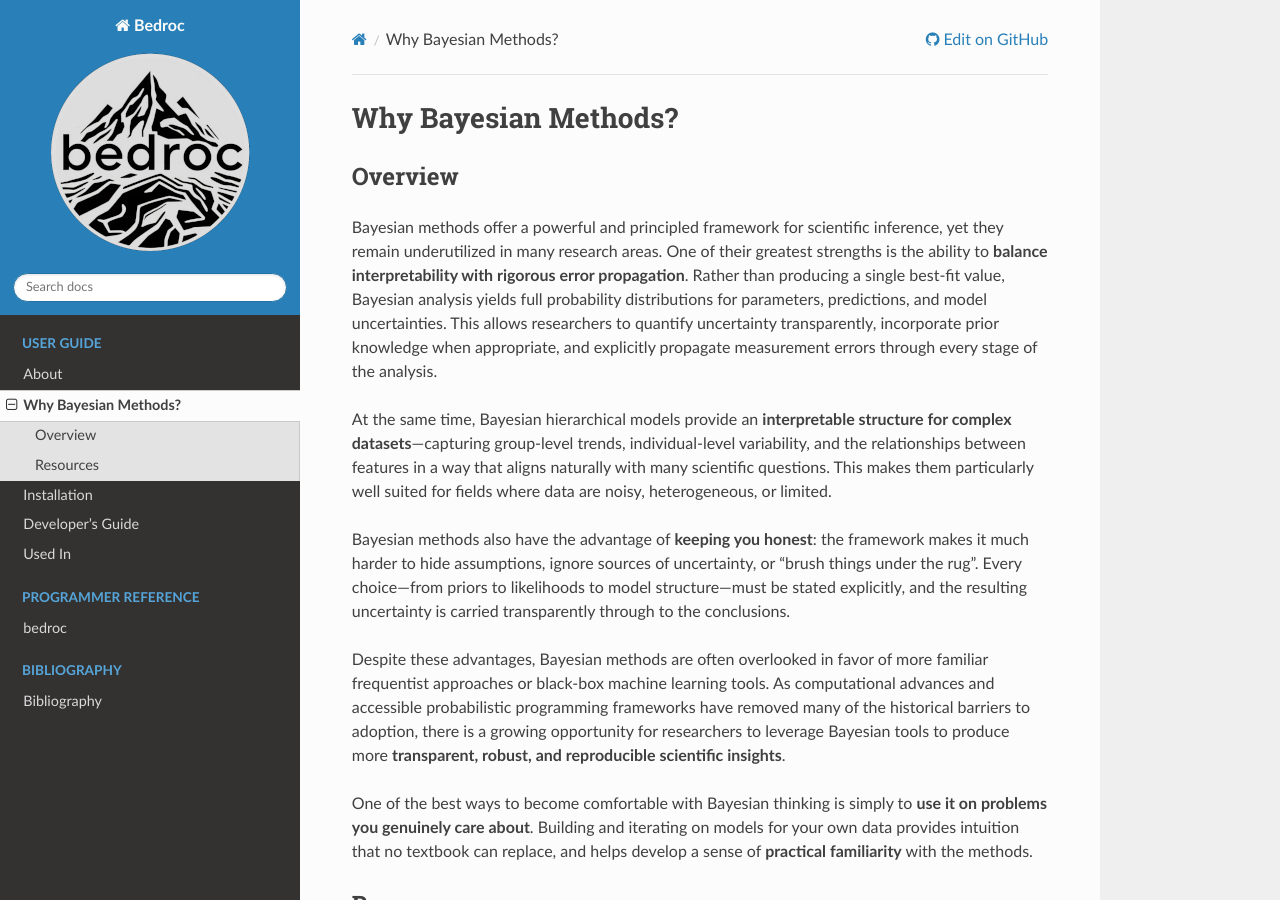
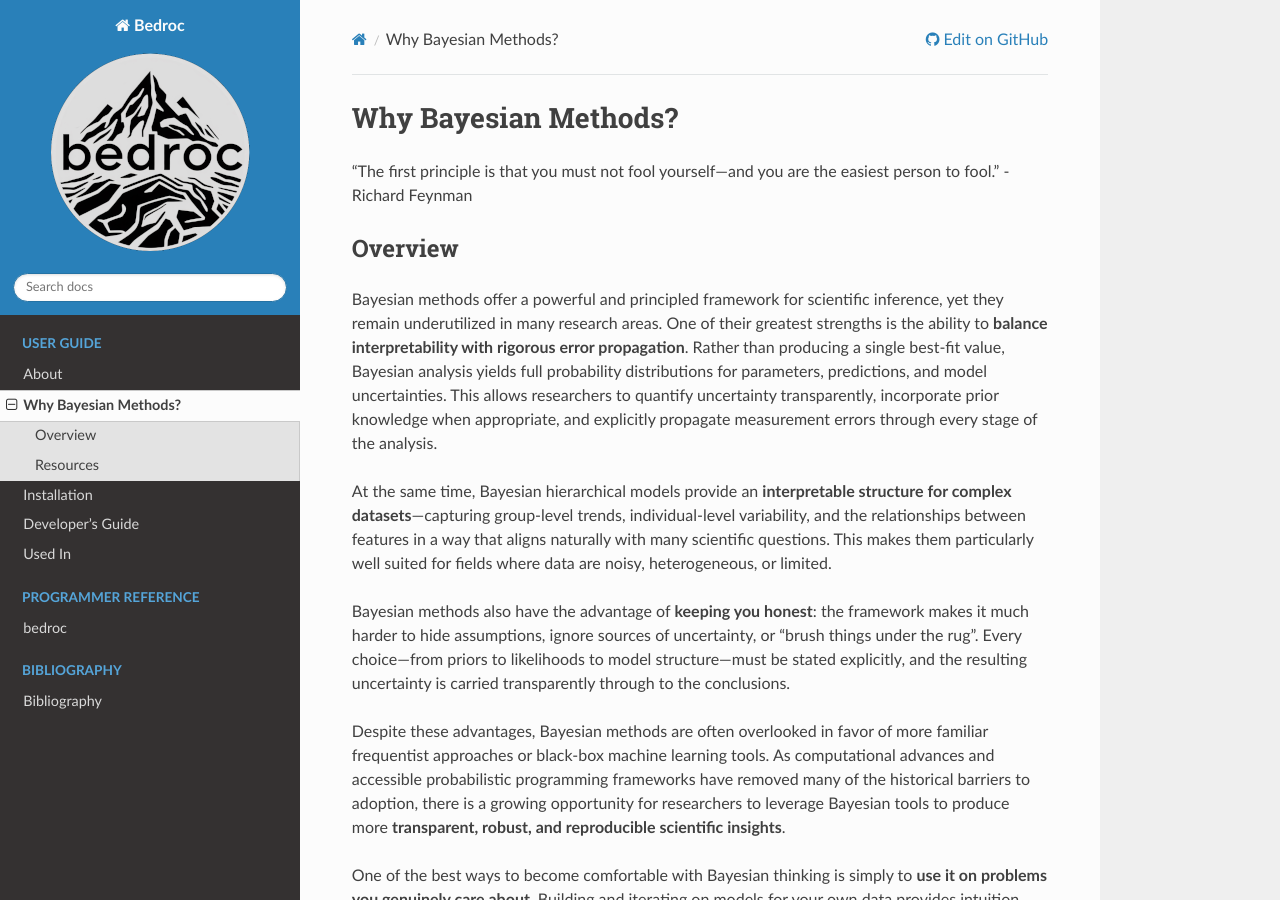
Before and after one commit to ExPlanetology/bedroc, a Sphinx documentation site: the page built from docs/bayesian.rst, in a window 1280 px wide and 900 px high. Built offline with Sphinx 7.4.7 and the Read the Docs theme 3.1.0, drawn with Linux system fonts in a browser that asks for light colours; cross-references to code outside the pages are shown as plain code.

Commit message:
docs: add Feynman quote

```diff
--- a/docs/bayesian.rst
+++ b/docs/bayesian.rst
@@ -2,6 +2,8 @@
 
 Why Bayesian Methods?
 =====================
+
+"The first principle is that you must not fool yourself---and you are the easiest person to fool." - Richard Feynman
 
 Overview
 --------
```
